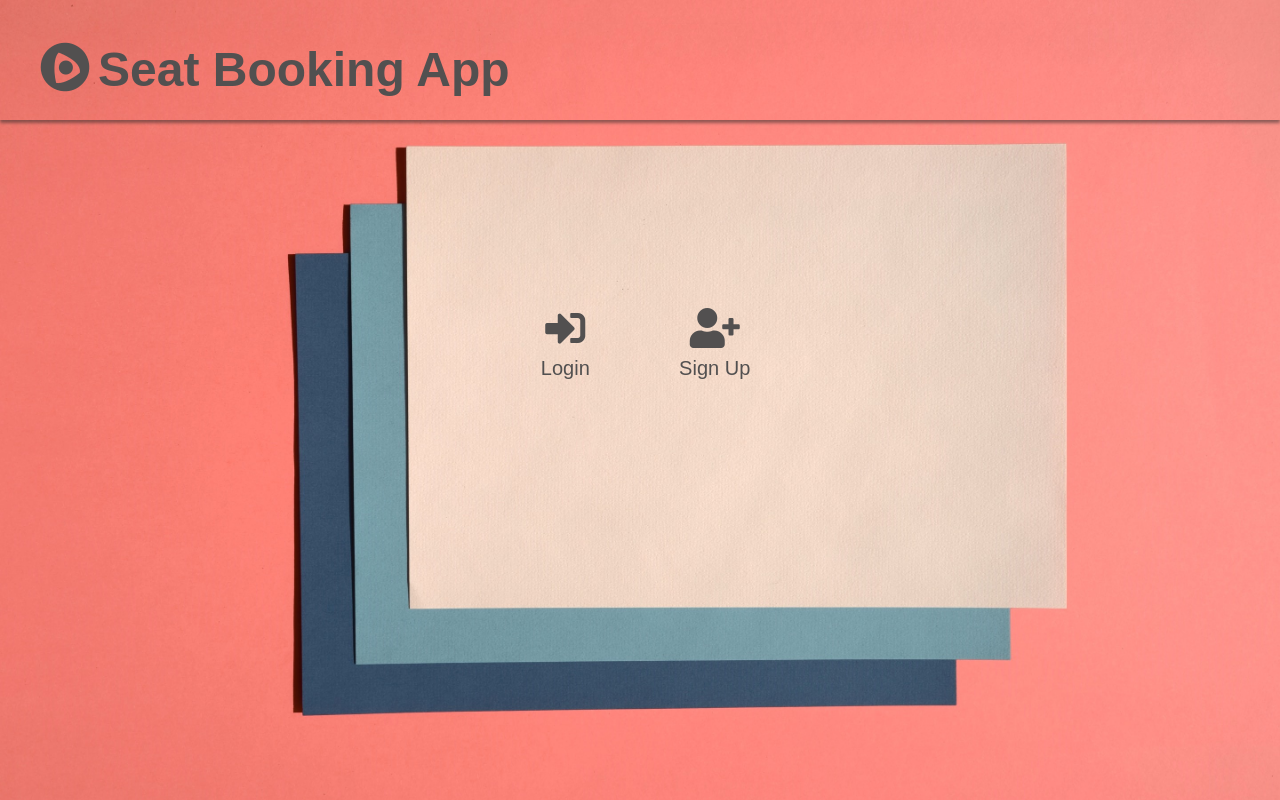
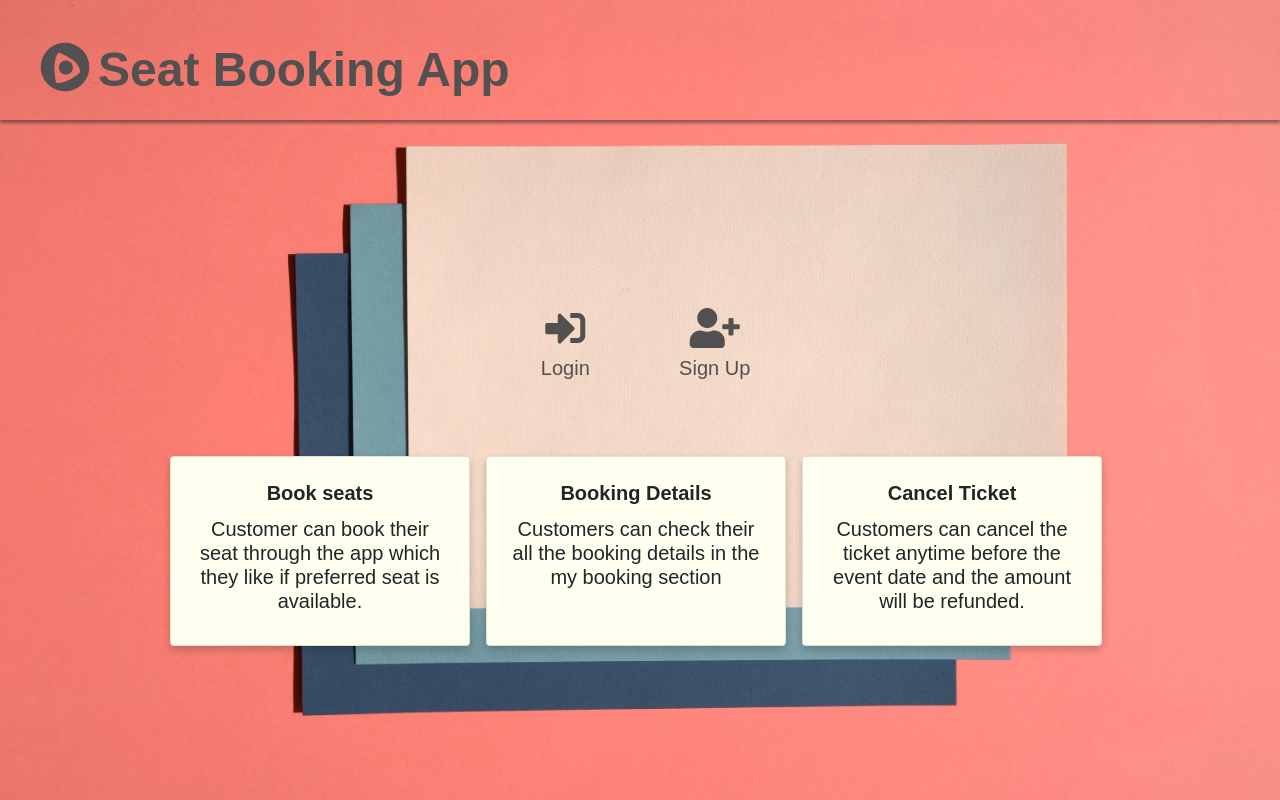
Before and after one commit to shreyateeza/OnlineSeatBookingSystem, a React (Create React App) app in the folder FrontPart/: page / in a window 1280 px wide. Built offline with nearby package versions, Linux system fonts and the light colour scheme.

Commit message:
Even better UI now

```diff
--- a/FrontPart/src/component/AddSeat.js
+++ b/FrontPart/src/component/AddSeat.js
@@ -197,7 +197,8 @@ function AddSeat() {
             // fullWidth
             size="large"
             variant="contained"
-						color="secondary"
+            color="secondary"
+            style={{backgroundColor:'forestgreen',marginTop:'15px'}}
 						onClick={add}
 					>Add Seat</Button>
       </form>
--- a/FrontPart/src/component/DeleteSeat.js
+++ b/FrontPart/src/component/DeleteSeat.js
@@ -156,7 +156,7 @@ function DeleteSeat() {
         </button> */}
         <Button
             // fullWidth
-
+            style={{backgroundColor:'#cc0066',marginTop:'15px'}}
 						variant="contained"
 						color="secondary"
 						onClick={dlt}
--- a/FrontPart/src/component/Home.js
+++ b/FrontPart/src/component/Home.js
@@ -37,8 +37,33 @@ function Home() {
                     </div>
                     </a>
 
+
                </div>
+               <br/>
 
+               <div class="d-flex justify-content-center mt-2">
+
+                    <div class="card mt-2 p-4 mr-2" style={{width:'300px',backgroundColor:'ivory', height:'190px'}}>
+                    <h5 class="card-title"><b>Book seats</b></h5>
+                    <h5>
+                    Customer can book their seat through the app which they like if preferred seat is available.
+                    </h5>
+                    </div>
+
+                    <div class="card m-2 p-4" style={{width:'300px',backgroundColor:'ivory'}}>
+                    <h5 class="card-title"><b>Booking Details</b></h5>
+                    <h5>
+                    Customers can check their all the booking details in the my booking section
+                    </h5>
+                    </div>
+
+                    <div class="card m-2 p-4" style={{width:'300px',backgroundColor:'ivory'}}>
+                    <h5 class="card-title"><b>Cancel Ticket</b></h5>
+                    <h5>
+                    Customers can cancel the ticket anytime before the event date and the amount will be refunded.
+                    </h5>
+                    </div>
+                </div>
 
         </div>
         </>
--- a/FrontPart/src/component/ManageBookings.js
+++ b/FrontPart/src/component/ManageBookings.js
@@ -211,6 +211,7 @@ function Admin() {
 											<Button
 												color="primary"
 												size="small"
+												style={{border:'1px gray solid',backgroundColor:'ivory'}}
 												onClick={() => {
 													handleClick(index);
 												}}
--- a/FrontPart/src/component/SearchSeat.js
+++ b/FrontPart/src/component/SearchSeat.js
@@ -40,7 +40,7 @@ const useStyles = makeStyles((theme) => ({
 
 	},
 	menuBtn: {
-		textDecoration: 'none',
+		// textDecoration: 'none',
 	},
 	formControl: {
 		margin: theme.spacing(1),
@@ -51,7 +51,7 @@ const useStyles = makeStyles((theme) => ({
 		width: 300,
 	},
 	button: {
-		margin: theme.spacing(1),
+		margin: theme.spacing(1)
 	},
 }));
 
@@ -210,6 +210,7 @@ const SearchSeat = (props) => {
 				</Toolbar>
 			</AppBar>
 			<br/><br/>
+
 			<Grid
 				container
 				direction="column"
@@ -234,7 +235,7 @@ const SearchSeat = (props) => {
 						id="datetime-local"
 						label="Start Time"
 						type="datetime-local"
-						defaultValue="2020-09-30T10:30"
+						defaultValue="2020-12-01T10:30"
 						onChange={startDateChange}
 						error={isStartValid() || checkDoubleBooking()}
 						className={classes.textField}
@@ -246,7 +247,7 @@ const SearchSeat = (props) => {
 						id="datetime-local"
 						label="End Time"
 						type="datetime-local"
-						defaultValue="2020-09-30T11:30"
+						defaultValue="2020-12-01T11:30"
 						onChange={endDateChange || checkDoubleBooking()}
 						error={isEndValid()}
 						className={classes.textField}
@@ -257,6 +258,7 @@ const SearchSeat = (props) => {
 					<Button
 						variant="contained"
 						disabled={isValid()}
+						style={{border:'1px skyblue solid', backgroundColor:'ivory'}}
 						className={classes.button}
 						onClick={search}
 					>
@@ -290,6 +292,7 @@ const SearchSeat = (props) => {
 											<Button
 												color="primary"
 												size="small"
+												style={{border:'1px violet solid',backgroundColor:'ivory'}}
 												disabled={isDisabled(seat.status)}
 												onClick={() => {
 													handleClick(index);
--- a/FrontPart/src/component/UserDashboard.js
+++ b/FrontPart/src/component/UserDashboard.js
@@ -43,7 +43,7 @@ function UserDashboard(props) {
 	return (
 		<div>
 		<nav class="navbar navbar-light bg-light">
-			<p></p>
+			<h1><b>Seat Booking App</b></h1>
 			<h5>
 			<i class=" fas fa-user-circle m-2 fa-2x "/>{usern}
 			<button id="logo" class="btn btn-warning btn-rounded rounded-pill m-2" onClick={logout} > Logout </button>
--- a/FrontPart/src/component/ViewProfile.js
+++ b/FrontPart/src/component/ViewProfile.js
@@ -110,7 +110,7 @@ function ViewProfile() {
 
     <div class="form-group">
       <Typography component="h1" variant="h5" align="left"  >
-					<left>Username:</left>   <right><b> {user.username} </b></right>
+					<left>Username:&ensp;</left>   <right><b> {user.username} </b></right>
 				</Typography>
      {/* <h5>{user.username}</h5> */}
 
@@ -118,14 +118,14 @@ function ViewProfile() {
 
     <div class="form-group">
       <Typography component="h1" variant="h5" align="left">
-					<left>Mobile:</left>      <right><b> {user.mobile} </b></right>
+					<left>Mobile:&ensp;</left>      <right><b> {user.mobile} </b></right>
 				</Typography>
         {/* <h5>{user.mobile}</h5> */}
       </div>
 
       <div class="form-group">
       <Typography component="h1" variant="h5" align="left">
-					<left>Address:</left>   <right><b> {user.address} </b></right>
+					<left>Address:&ensp;</left>   <right><b> {user.address} </b></right>
 				</Typography>
         {/* <h5>{user.address}</h5> */}
       </div>
```
